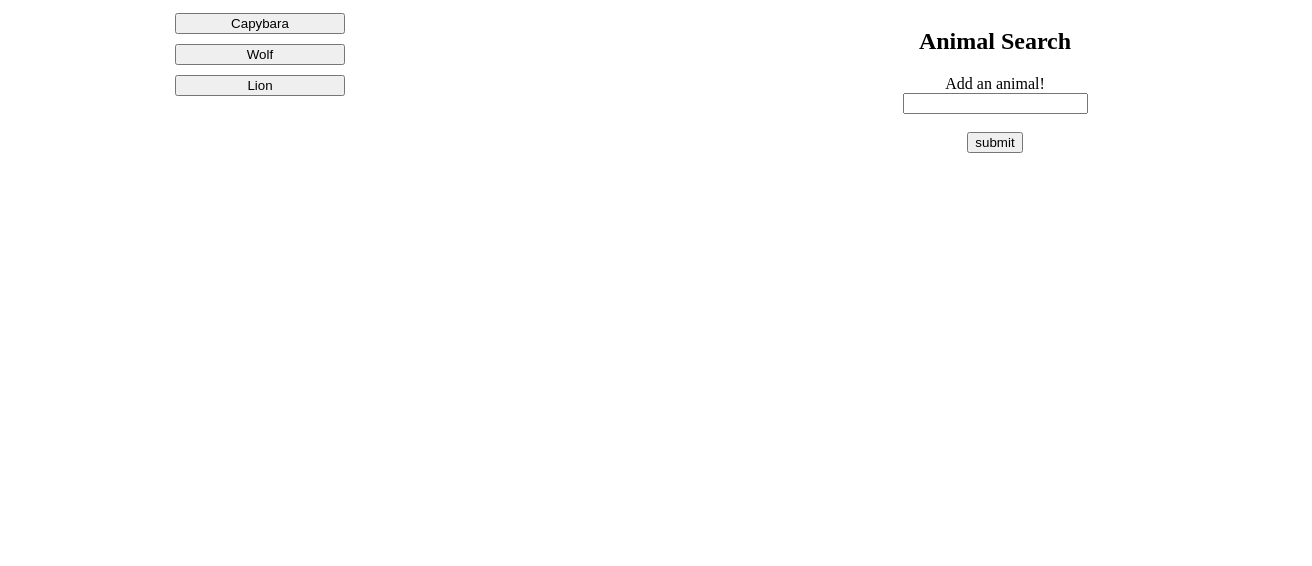
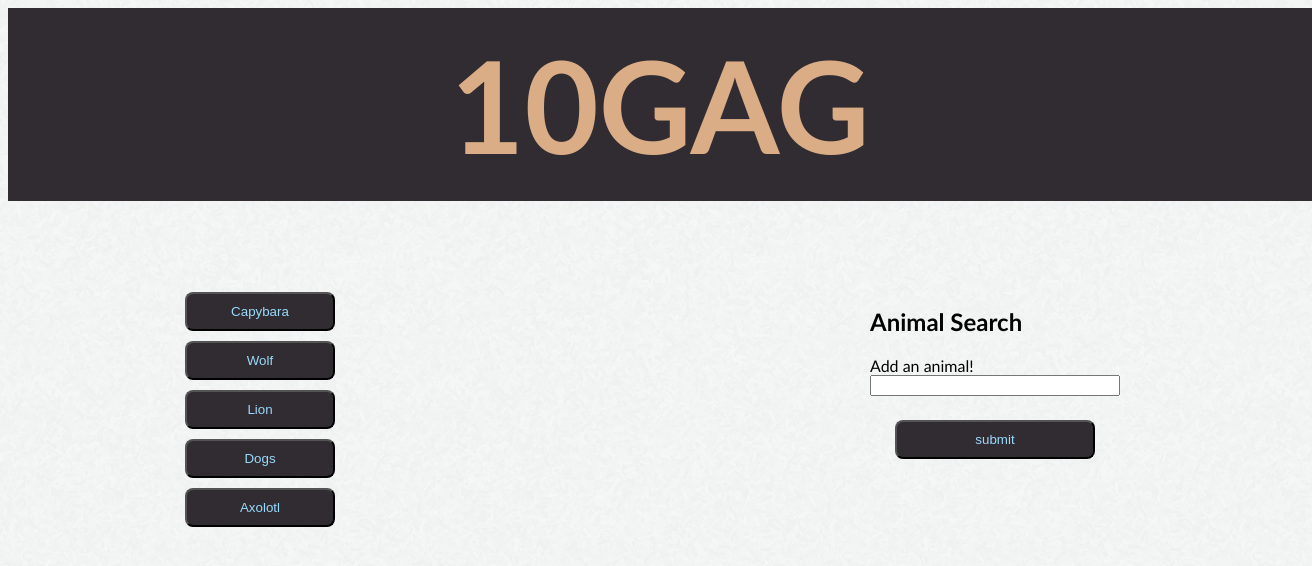
Before and after one commit to ErnestGR/GIPHYAPI, a plain HTML site: page index.html in a window 1280 px wide. Shown: the whole page, 1312 px wide, since content can reach past the window. Drawn offline with nearby package versions, Linux system fonts and the light colour scheme.

Commit message:
commit04

```diff
--- a/assets/css/style.css
+++ b/assets/css/style.css
@@ -1,11 +1,25 @@
+body{
+background-image: url(../images/paper_fibers.png);
+font-family: Optima, Segoe, "Segoe UI", Candara, Calibri, Arial, sans-serif;
+}
 .main-container{
 width: 960px;
 margin: 0 auto;
+margin-top: 60px;
+}
+h1{
+    width: 100%;
+    padding: 20px;
+    background-color: #312c32;
+    color: #daad86;
+    text-align: center;
+    font-size: 10vw;
 }
 #buttonsContainer{
 display: flex;
 float: left;
 width: 200px;
+height: 540px;
 flex-direction: column;
 }
 #gif-form{
@@ -13,7 +27,7 @@ flex-direction: column;
 width: 250px;
 display: flex;
 flex-direction: column;
-    align-items: center;
+align-items: right;
 }
 #gifsContainer{
 float: left;
@@ -28,6 +42,10 @@ flex-direction: column;
 width: 256px;
 }
 
-.gif {
-    margin: 5px 15px;
+.gif, #addGif {
+margin: 5px 25px;
+padding: 10px;
+border-radius: 8px;
+color: #98dafc;
+background-color: #312c32;
 }
--- /dev/null
+++ b/assets/javascript/app.js
@@ -0,0 +1,63 @@
+$(document).ready(function () {
+
+    var animalsArray = ["Capybara", "Wolf", "Lion", "Dogs", "Axolotl"];
+
+    function renderButtons() {
+        $("#buttonsContainer").empty();
+        for (var i = 0; i < animalsArray.length; i++) {
+            var gifButton = $("<button>");
+            gifButton.addClass("gif");
+            gifButton.attr("data-name", animalsArray[i]);
+            gifButton.text(animalsArray[i]);
+            $("#buttonsContainer").append(gifButton);
+        }
+    }
+    function addNewButton() {
+        $("#addGif").on("click", function () {
+            var gif = $("#gif-input").val().trim();
+            if (gif == "") {
+                return false;
+            }
+            animalsArray.push(gif);
+            renderButtons();
+            return false;
+        });
+    }
+
+    function displayGifs() {
+        var gif = $(this).attr("data-name");
+        var queryURL = "http://api.giphy.com/v1/gifs/search?q=" + gif + "&api_key=11Avn5uGy8dzXQWA8TMOlr1Bec0ViLvV&limit=10";
+
+        $.ajax({
+            url: queryURL,
+            method: 'GET'
+        })
+            .then(function (response) {
+                $("#gifsContainer").empty();
+                var results = response.data;
+                if (results == "") {
+                    alert("There isn't a gif for this selected button");
+                }
+                for (var i = 0; i < results.length; i++) {
+
+                    var gifDiv = $("<div>");
+                    gifDiv.addClass("gifDiv");
+
+                    var gifRating = $("<p>").text("Rating: " + results[i].rating);
+                    gifDiv.append(gifRating);
+
+                    var gifImage = $("<img>");
+                    gifImage.attr("src", results[i].images.fixed_height_small.url);
+                    gifImage.attr("data-animate", results[i].images.fixed_height_small.url);
+                    gifDiv.append(gifImage);
+                    $("#gifsContainer").prepend(gifDiv);
+                }
+            });
+    }
+
+    renderButtons();
+    addNewButton();
+
+    $(document).on("click", ".gif", displayGifs);
+
+});
--- a/index.html
+++ b/index.html
@@ -5,10 +5,13 @@
     <meta name="viewport" content="width=device-width, initial-scale=1.0">
     <meta http-equiv="X-UA-Compatible" content="ie=edge">
     <link rel="stylesheet" type="text/css" href="assets/css/style.css">
+    <script src="https://cdnjs.cloudflare.com/ajax/libs/jquery/3.2.1/jquery.min.js"></script>
+    <script type="text/javascript" src="assets/javascript/app.js"></script>
     <title>Giphy</title>
 </head>
 
 <body>
+    <h1>10GAG</h1>
     <div class="main-container">
 
         <div id="buttonsContainer"></div>
@@ -22,76 +25,7 @@
             <input id="addGif" type="submit" value="submit">
         </form>
 
-
     </div>
-
-    <script src="https://cdnjs.cloudflare.com/ajax/libs/jquery/3.2.1/jquery.min.js"></script>
-    <script type="text/javascript">
-
-        $(document).ready(function () {
-
-            var animalsArray = ["Capybara", "Wolf", "Lion"];
-
-            function renderButtons() {
-                $("#buttonsContainer").empty();
-                for (var i = 0; i < animalsArray.length; i++) {
-                    var gifButton = $("<button>");
-                    gifButton.addClass("gif");
-                    gifButton.attr("data-name", animalsArray[i]);
-                    gifButton.text(animalsArray[i]);
-                    $("#buttonsContainer").append(gifButton);
-                }
-            }
-            function addNewButton() {
-                $("#addGif").on("click", function () {
-                    var gif = $("#gif-input").val().trim();
-                    if (gif == "") {
-                        return false;
-                    }
-                    animalsArray.push(gif);
-                    renderButtons();
-                    return false;
-                });
-            }
-
-            function displayGifs() {
-                var gif = $(this).attr("data-name");
-                var queryURL = "http://api.giphy.com/v1/gifs/search?q=" + gif + "&api_key=11Avn5uGy8dzXQWA8TMOlr1Bec0ViLvV&limit=10";
-
-                $.ajax({
-                    url: queryURL,
-                    method: 'GET'
-                })
-                    .then(function (response) {
-                        $("#gifsContainer").empty();
-                        var results = response.data;
-                        if (results == "") {
-                            alert("There isn't a gif for this selected button");
-                        }
-                        for (var i = 0; i < results.length; i++) {
-
-                            var gifDiv = $("<div>");
-                            gifDiv.addClass("gifDiv");
-
-                            var gifRating = $("<p>").text("Rating: " + results[i].rating);
-                            gifDiv.append(gifRating);
-
-                            var gifImage = $("<img>");
-                            gifImage.attr("src", results[i].images.fixed_height_small.url);
-                            gifImage.attr("data-animate", results[i].images.fixed_height_small.url);
-                            gifDiv.append(gifImage);
-                            $("#gifsContainer").prepend(gifDiv);
-                        }
-                    });
-            }
-
-            renderButtons();
-            addNewButton();
-
-            $(document).on("click", ".gif", displayGifs);
-
-        });
-    </script>
 
 </body>
 
```
Also changed, not shown: assets/images/paper_fibers.png (added). Lines whose indentation alone changed are shown as unchanged.
